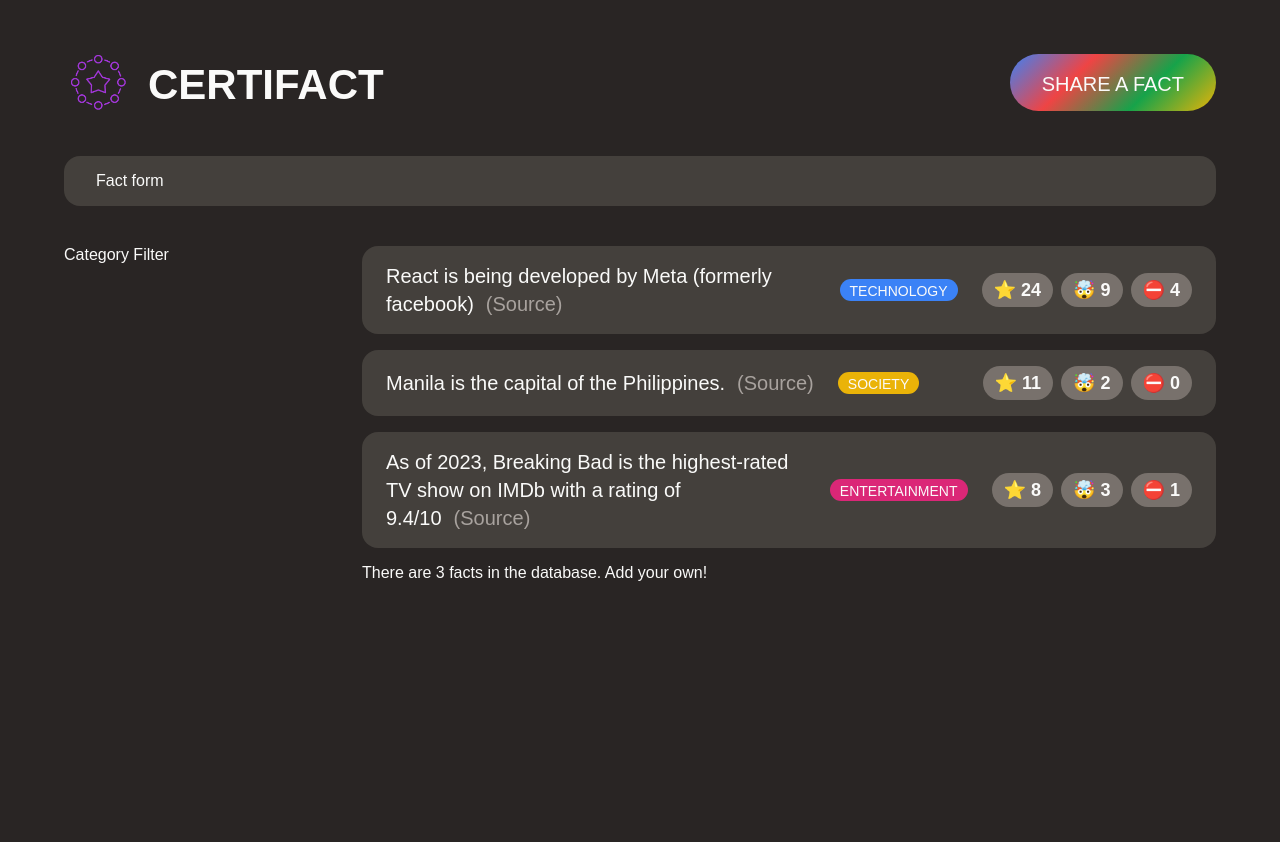
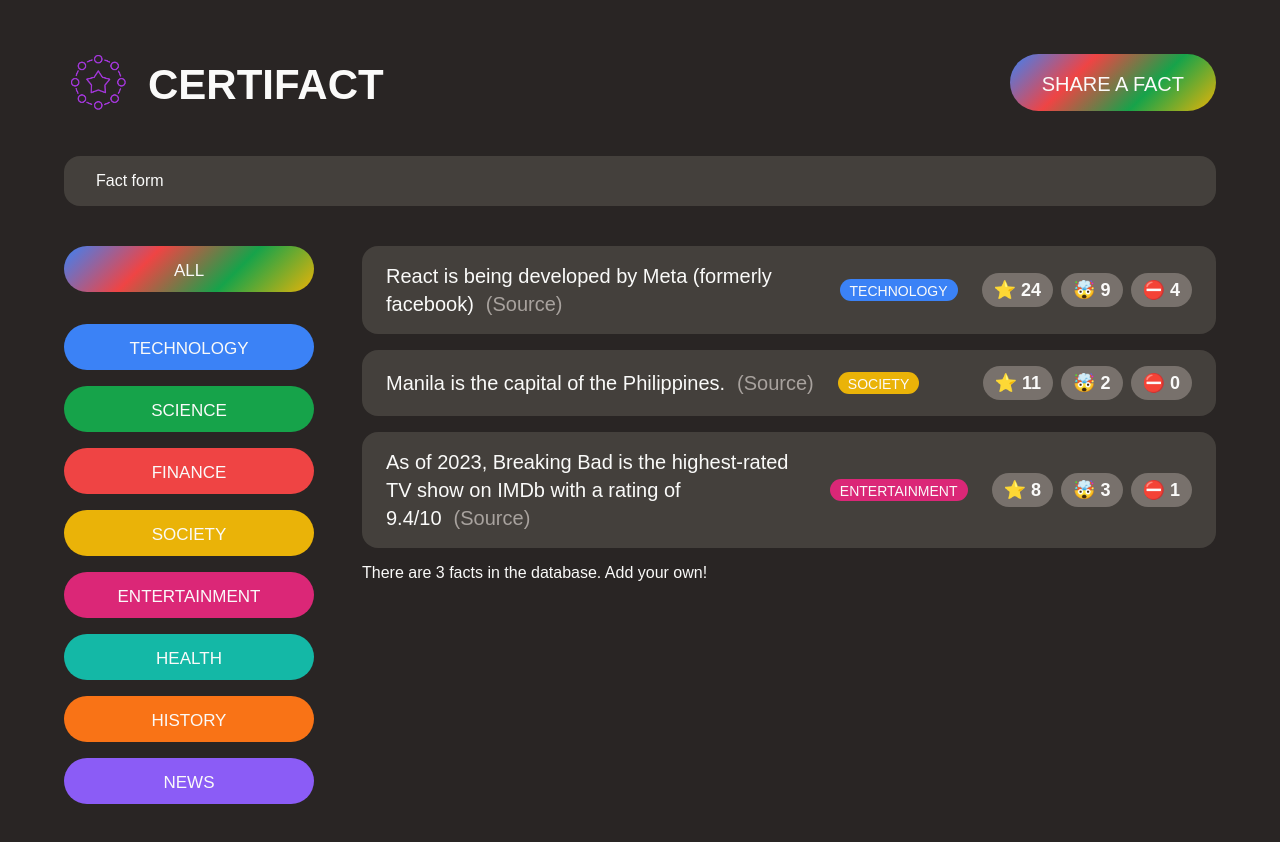
Before and after one commit to kiritoS40/certifact-app, a React (Create React App) app: page / in a window 1280 px wide. Shown: the top 842 px of the page. Before the commit the page ends 800 px from the top, so only its background shows below. Built offline with nearby package versions, Linux system fonts and the light colour scheme; a web font is replaced by a local one.

Commit message:
Render the list of categories

```diff
--- a/src/App.js
+++ b/src/App.js
@@ -74,7 +74,25 @@
 }
 
 function CategoryFilter() {
-  return <aside>Category Filter</aside>;
+  return (
+    <aside>
+      <ul>
+        <li className="category">
+          <button className="btn btn-all-categories">All</button>
+        </li>
+        {CATEGORIES.map((category) => (
+          <li key={category.name} className="category">
+            <button
+              className="btn btn-category"
+              style={{ backgroundColor: category.color }}
+            >
+              {category.name}
+            </button>
+          </li>
+        ))}
+      </ul>
+    </aside>
+  );
 }
 
 function FactList() {
```
